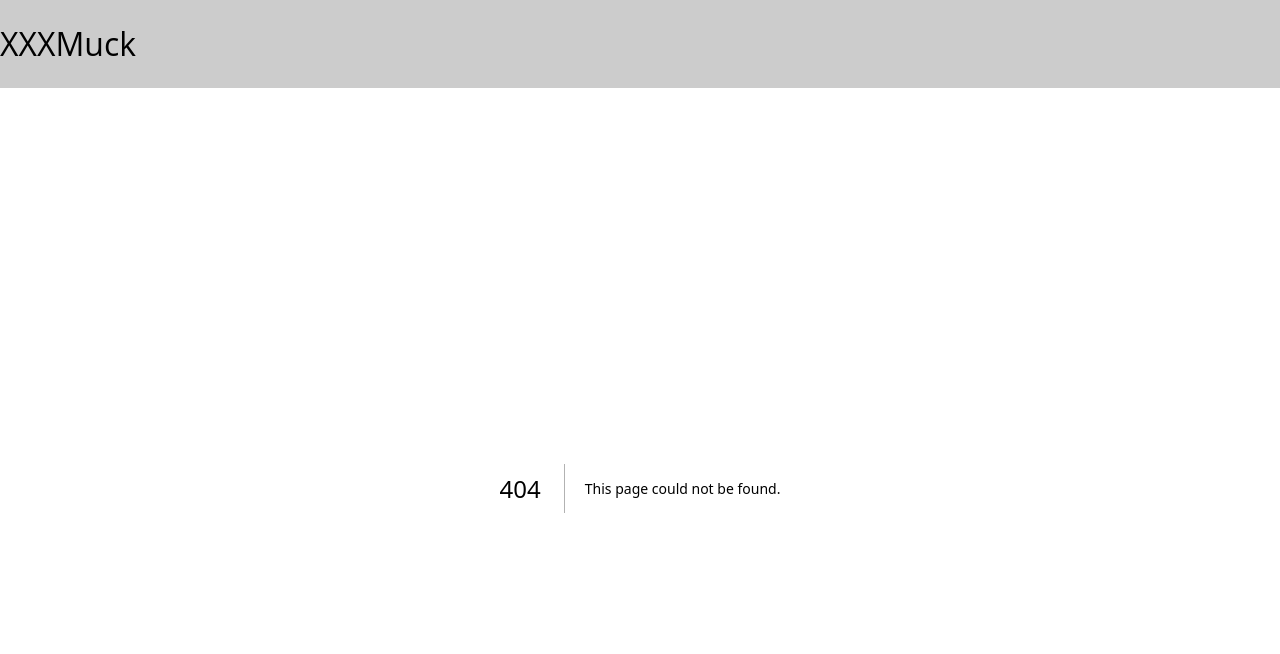
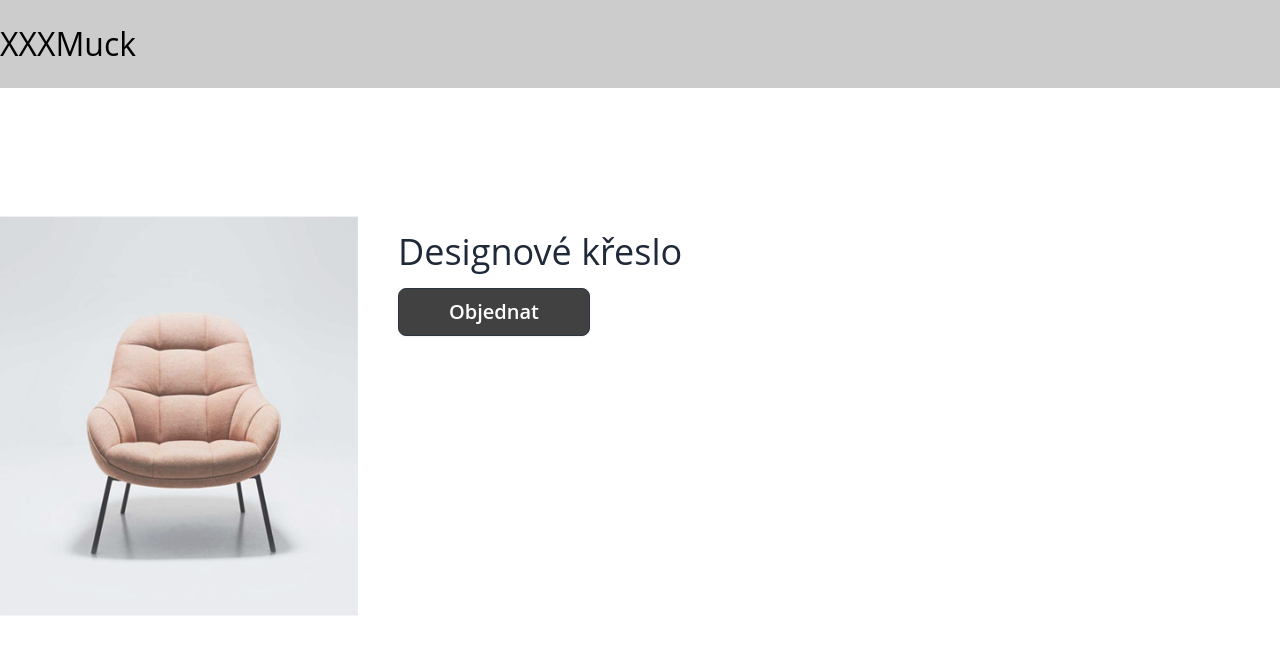
Before and after one commit to wendykr/xxxmuck-nextjs, a Next.js app: page /product/1 in a window 1280 px wide. Before the commit this address had no page. Shown: the top 654 px of the page. Built offline with nearby package versions, Linux system fonts and the light colour scheme.

Commit message:
feat: create ProductDetail

```diff
--- a/src/components/ProductItem/ProductItem.tsx
+++ b/src/components/ProductItem/ProductItem.tsx
@@ -1,7 +1,7 @@
 import Image from "next/image";
 import Link from "next/link";
 
-interface ProductItemProps {
+export interface ProductItemProps {
   id: number;
   title: string;
   thumbnail_url: string;
@@ -13,7 +13,7 @@ export default function ProductItem({
   thumbnail_url,
 }: ProductItemProps) {
   return (
-    <Link href={`/${id}`}>
+    <Link href={`product/${id}`}>
       <div className="relative w-[290px] h-[324px]">
         <Image
           src={thumbnail_url}
--- /dev/null
+++ b/src/pages/product/[productId].tsx
@@ -0,0 +1,61 @@
+import { ProductItemProps } from "@/components/ProductItem/ProductItem";
+import Image from "next/image";
+import { useRouter } from "next/router";
+import { useState, useEffect } from "react";
+
+const useProductData = (productId: string | string[] | undefined) => {
+  const [data, setData] = useState<ProductItemProps | null>(null);
+
+  const fetchData = async () => {
+    const response = await fetch("/products.json");
+    const responseData = await response.json();
+    const product = responseData.find(
+      (product: ProductItemProps) => product.id === Number(productId)
+    );
+    setData(product || null);
+  };
+
+  useEffect(() => {
+    fetchData();
+  }, [productId]);
+
+  return data;
+};
+
+export default function ProductDetail() {
+  const router = useRouter();
+  const { productId } = router.query;
+
+  const product = useProductData(productId);
+
+  if (!product) {
+    return (
+      <div className="mx-auto my-10 max-w-7xl text-center">
+        <h1>Loading...</h1>
+      </div>
+    );
+  }
+
+  const { title, thumbnail_url } = product;
+
+  return (
+    <div className="mx-auto my-32 max-w-7xl flex flex-row gap-10">
+      <div className="relative w-[358px] h-[400px]">
+        <Image
+          src={thumbnail_url}
+          alt={title}
+          fill
+          className="object-cover"
+          priority
+          sizes="(max-width: 600px) 100vw, (max-width: 1280px) 50vw, 360px"
+        />
+      </div>
+      <div className="flex flex-col">
+        <h2 className="mx-0 my-4 text-4xl font-normal">{title}</h2>
+        <button className="btn btn-neutral w-48 text-white text-xl bg-[#414141]">
+          Objednat
+        </button>
+      </div>
+    </div>
+  );
+}
```
